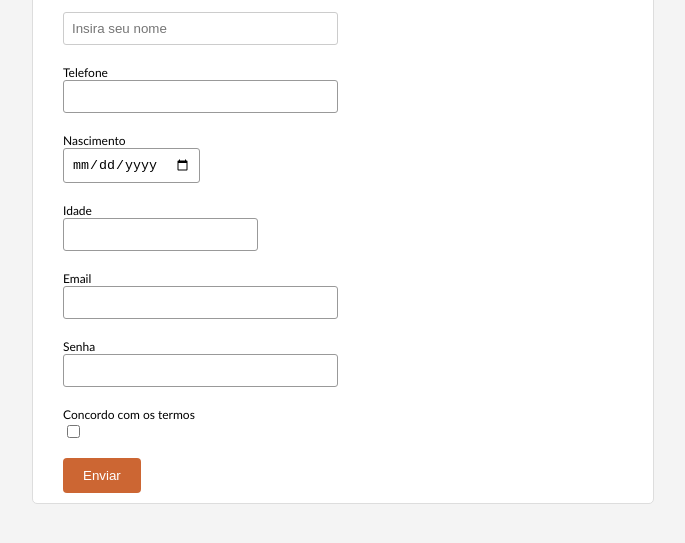
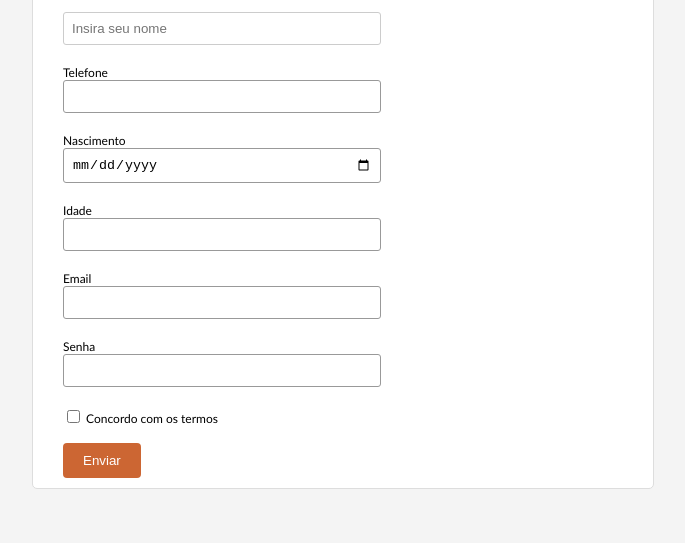
Before and after one commit to ErivaldoCapitulino/santander-coders-front-estatico, a plain HTML site: page aula03/formulario.html in a window 1280 px wide. Shown: the part 67-610 px from the top of the page, without its empty margins (297-982 px from the left). Drawn offline with Linux system fonts and the light colour scheme.

Commit message:
alinhando a parte do concordo com os termos

```diff
--- a/aula03/css/estilo.css
+++ b/aula03/css/estilo.css
@@ -38,7 +38,16 @@ input:focus {
 	outline:none;
 }
 
+input.lado {
+	display: inline-block;
+}
+
+.tamanho {
+	width: 300px;
+}
+
 .button{
+	display: block;
 	padding: 10px 20px;
 	background: #c63;
 	border: none;
--- a/aula03/formulario.html
+++ b/aula03/formulario.html
@@ -13,27 +13,27 @@
     <h2>Formulário de Cadastro</h2>
     <form action="destino.html" method="post" class="form">
 
-        <input type="text" name="nome" id="nome" size="30" maxlength="100" required autofocus placeholder="Insira seu nome">
+        <input class="tamanho" type="text" name="nome" id="nome" size="30" maxlength="100" required autofocus placeholder="Insira seu nome">
 
         <label for="telefone">Telefone</label>
-        <input type="tel" name="telefone" id="telefone" size="30" maxlength="30">
+        <input class="tamanho" type="tel" name="telefone" id="telefone" size="30" maxlength="30">
 
         <label for="nascimento">Nascimento</label>
-        <input type="date" name="nascimento" id="nascimento" size="30" maxlength="30">
+        <input class="tamanho" type="date" name="nascimento" id="nascimento" size="30" maxlength="30">
 
         <label for="idade">Idade</label>
-        <input type="number" name="idade" id="idade" size="30" maxlength="30">
+        <input class="tamanho" type="number" name="idade" id="idade" size="30" maxlength="30">
 
         <label for="email">Email</label>
-        <input type="email" name="email" id="email" size="30" maxlength="60" required>
+        <input class="tamanho" type="email" name="email" id="email" size="30" maxlength="60" required>
 
         <label for="senha">Senha</label>
-        <input type="password" name="senha" id="senha" size="30" maxlength="60">
+        <input class="tamanho" type="password" name="senha" id="senha" size="30" maxlength="60">
 
 
         <label for="termos">
+            <input class="lado" type="checkbox" name="termos" id="termos" value="assinado">
             Concordo com os termos
-            <input type="checkbox" name="termos" id="termos" value="assinado">
         </label>
 
         <button class="button">Enviar</button>
```
